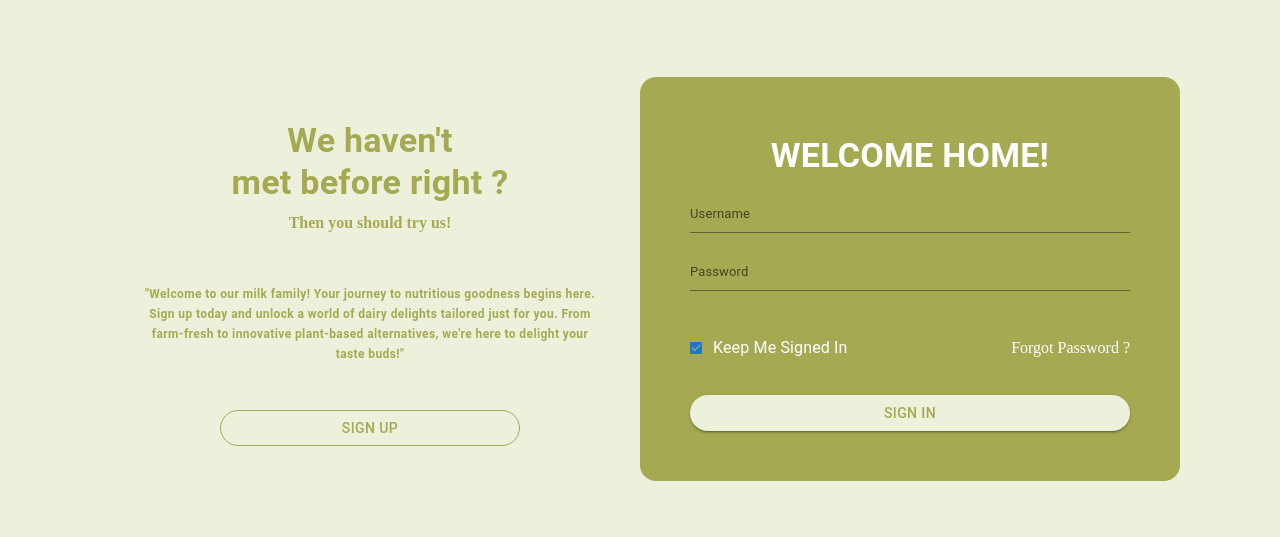
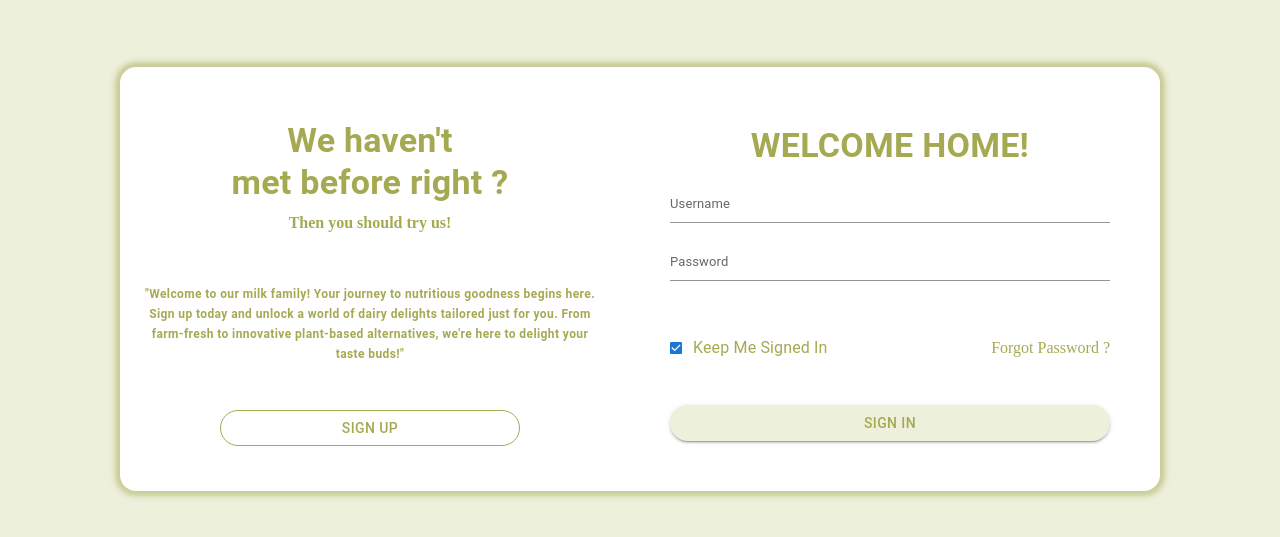
Before and after one commit to singh-ritu/Milkify, a React (Vite) app: page /login in a window 1280 px wide. Shown: the part 121-658 px from the top of the page. Built offline with nearby package versions, Linux system fonts and the light colour scheme.

Commit message:
altered the signUp/Login pages

```diff
--- a/src/Home/inspiration.styles.css
+++ b/src/Home/inspiration.styles.css
@@ -8,7 +8,7 @@
   color: #a5aa52;
   box-shadow: 0 0 5px 5px rgba(165, 170, 82, 0.5);
   background-color: #edf0da;
-  z-index: 100px;
+  /* z-index: 100px; */
 }
 .inspiration-cards {
   display: flex;
--- a/src/Login/Login.tsx
+++ b/src/Login/Login.tsx
@@ -11,6 +11,7 @@ import Typography from "@mui/material/Typography";
 function Login(props: { onClick: () => void }) {
   return (
     <>
+      <div className="login-container">
         <div className="login-box">
           <div className="left-container">
             <div className="heading">
@@ -97,6 +98,7 @@ function Login(props: { onClick: () => void }) {
                   />
                   <div>Forgot Password ?</div>
                 </div>
+
                 <Button
                   variant="contained"
                   style={{
@@ -112,6 +114,7 @@ function Login(props: { onClick: () => void }) {
             </div>
           </div>
         </div>
+      </div>
     </>
   );
 }
--- a/src/Login/SignUp.tsx
+++ b/src/Login/SignUp.tsx
@@ -53,7 +53,7 @@ function SignUp(props: { handleSignUpClose: () => void }) {
                 color: "#a5aa52",
               }}
             >
-              <b>SIGN UP</b>
+              SIGN UP
             </Button>
             <div
               style={{
@@ -76,17 +76,16 @@ function SignUp(props: { handleSignUpClose: () => void }) {
               </div>
             </div>
             <Button
-              variant="outlined"
+              variant="contained"
               style={{
                 borderRadius: "24px",
+                margin: "30px 0",
                 width: "100%",
-                margin: "30px 0",
+                backgroundColor: "#edf0da",
                 color: "#a5aa52",
-                border: "1px solid #edf0da",
-                backgroundColor: "#edf0da",
               }}
             >
-              <b>Sign up with Google</b>
+              Sign up with Google
             </Button>
             <div className="signUp-footer">
               <div>
--- a/src/Login/login.styles.css
+++ b/src/Login/login.styles.css
@@ -1,9 +1,17 @@
-.login-box {
-  margin: 0;
+.login-container {
   height: 100%;
   display: flex;
   align-items: center;
   justify-content: center;
+}
+
+.login-box {
+  display: flex;
+  align-items: center;
+  justify-content: center;
+  background-color: white;
+  border-radius: 16px;
+  box-shadow: 0 0 5px 5px rgba(165, 170, 82, 0.5);
 }
 .heading,
 .sign-in-heading {
@@ -15,10 +23,8 @@
   justify-content: center;
   align-items: center;
   flex-direction: column;
-  padding: 50px 20px;
   color: #a5aa52;
   max-width: 500px;
-  /* height: 100%; */
 }
 .caption {
   margin: 45px 20px;
@@ -27,8 +33,8 @@
 
 .right-container {
   padding: 50px;
-  color: white;
-  background-color: #a5aa52;
+  color: #a5aa52;
+  /* background-color: #a5aa52; */
   border-radius: 16px;
 }
 .sign-in-footer {
@@ -36,6 +42,6 @@
   align-items: center;
   justify-content: space-between;
   width: 100%;
-  margin: 30px 0;
+  margin: 40px 0;
   cursor: pointer;
 }
--- a/src/Login/signUp.styles.css
+++ b/src/Login/signUp.styles.css
@@ -6,6 +6,7 @@
   justify-content: center;
   background-color: white;
   color: black;
+  box-shadow: 0 0 5px 5px rgba(165, 170, 82, 0.5);
 }
 .signUp-container {
   display: flex;
```
Also changed, not shown: src/assets/photo1.jpg (deleted). Lines whose indentation alone changed are shown as unchanged.
